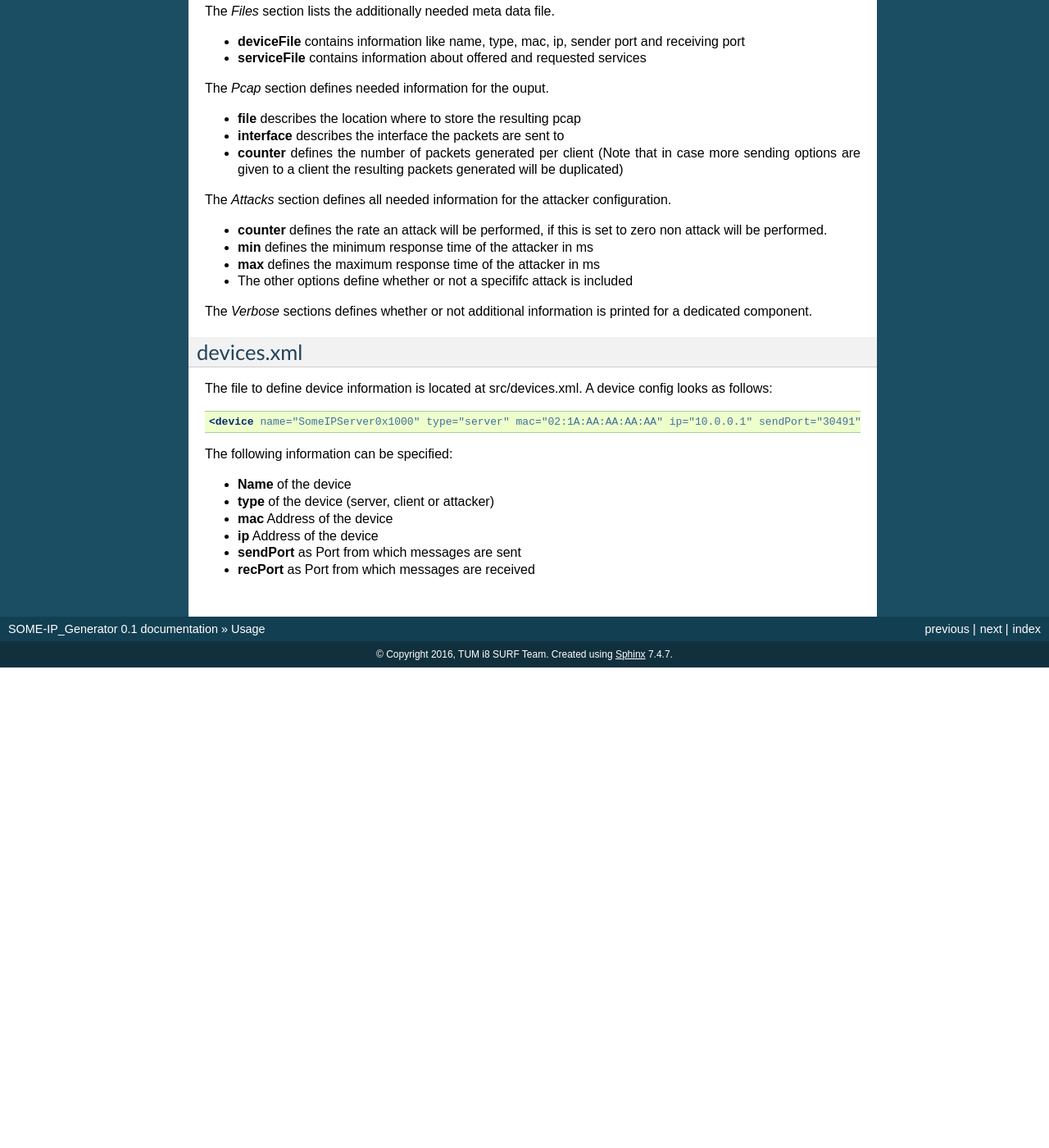
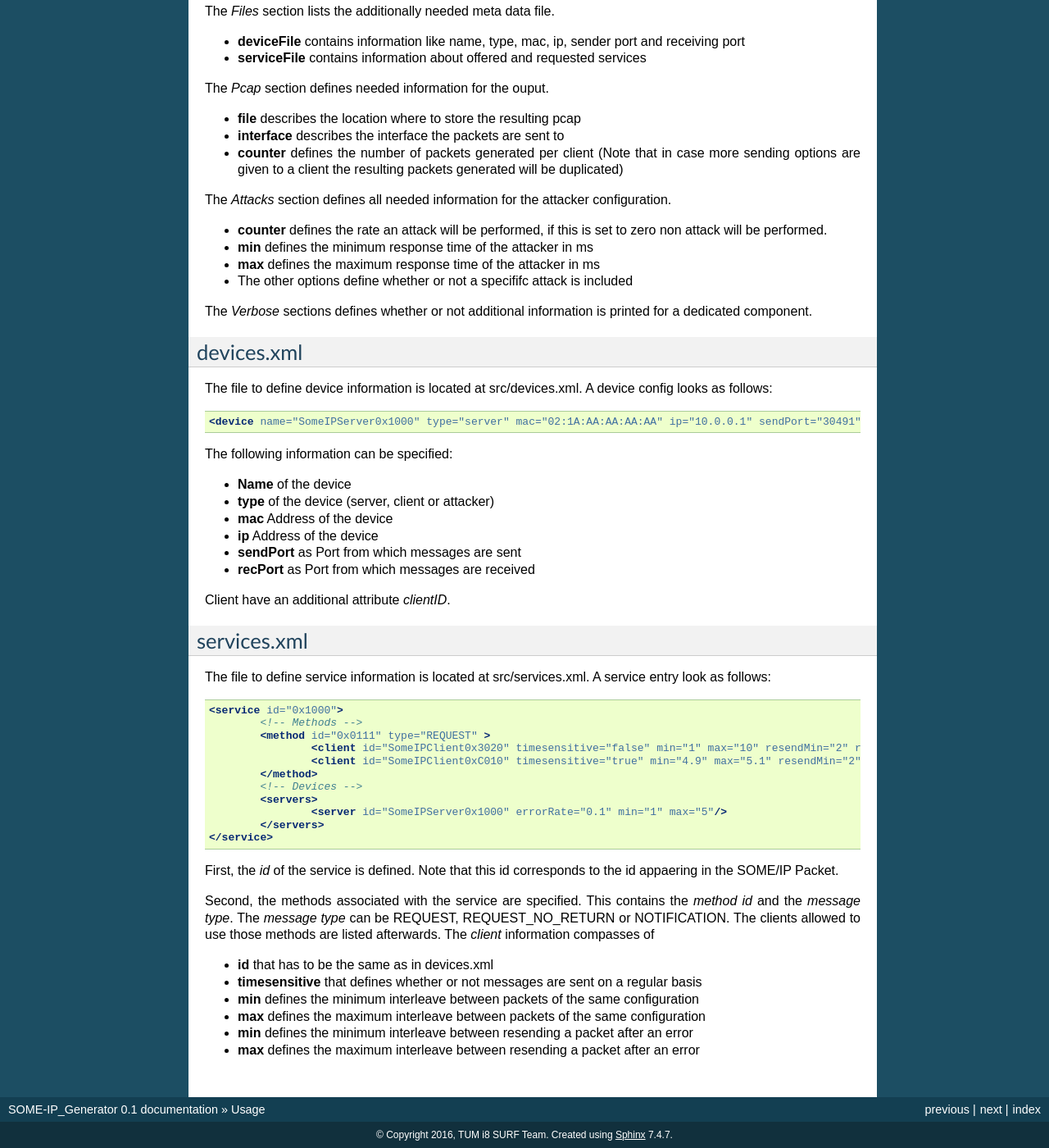
Before and after one commit to Egomania/SOME-IP_Generator, a Sphinx documentation site: the page built from docs/source/use.md, in a window 1280 px wide and 1400 px high, scrolled down 746 px. Shown: the whole window at 82% size. Built offline with Sphinx 7.4.7, drawn with Linux system fonts in a browser that asks for light colours; before the commit the page ends 1560 px from its top, so only the background shows below that.

Commit message:
user doc

````diff
--- a/docs/source/use.md
+++ b/docs/source/use.md
@@ -72,3 +72,39 @@ The following information can be specified:
  * **ip** Address of the device
  * **sendPort** as Port from which messages are sent
  * **recPort** as Port from which messages are received
+
+Client have an additional attribute *clientID*.
+
+## services.xml
+
+The file to define service information is located at src/services.xml.
+A service entry look as follows:
+
+``` xml
+<service id="0x1000">
+	<!-- Methods -->
+	<method id="0x0111" type="REQUEST" >
+		<client id="SomeIPClient0x3020" timesensitive="false" min="1" max="10" resendMin="2" resendMax="3" />
+		<client id="SomeIPClient0xC010" timesensitive="true" min="4.9" max="5.1" resendMin="2" resendMax="3" />
+	</method>
+	<!-- Devices -->
+	<servers>
+		<server id="SomeIPServer0x1000" errorRate="0.1" min="1" max="5"/>
+	</servers>
+</service>
+```
+
+First, the *id* of the service is defined.
+Note that this id corresponds to the id appaering in the SOME/IP Packet.
+
+Second, the methods associated with the service are specified.
+This contains the *method id* and the *message type*.
+The *message type* can be REQUEST, REQUEST_NO_RETURN or NOTIFICATION.
+The clients allowed to use those methods are listed afterwards.
+The *client* information compasses of
+ * **id** that has to be the same as in devices.xml
+ * **timesensitive** that defines whether or not messages are sent on a regular basis
+ * **min** defines the minimum interleave between packets of the same configuration
+ * **max** defines the maximum interleave between packets of the same configuration
+ * **min** defines the minimum interleave between resending a packet after an error
+ * **max** defines the maximum interleave between resending a packet after an error
````
